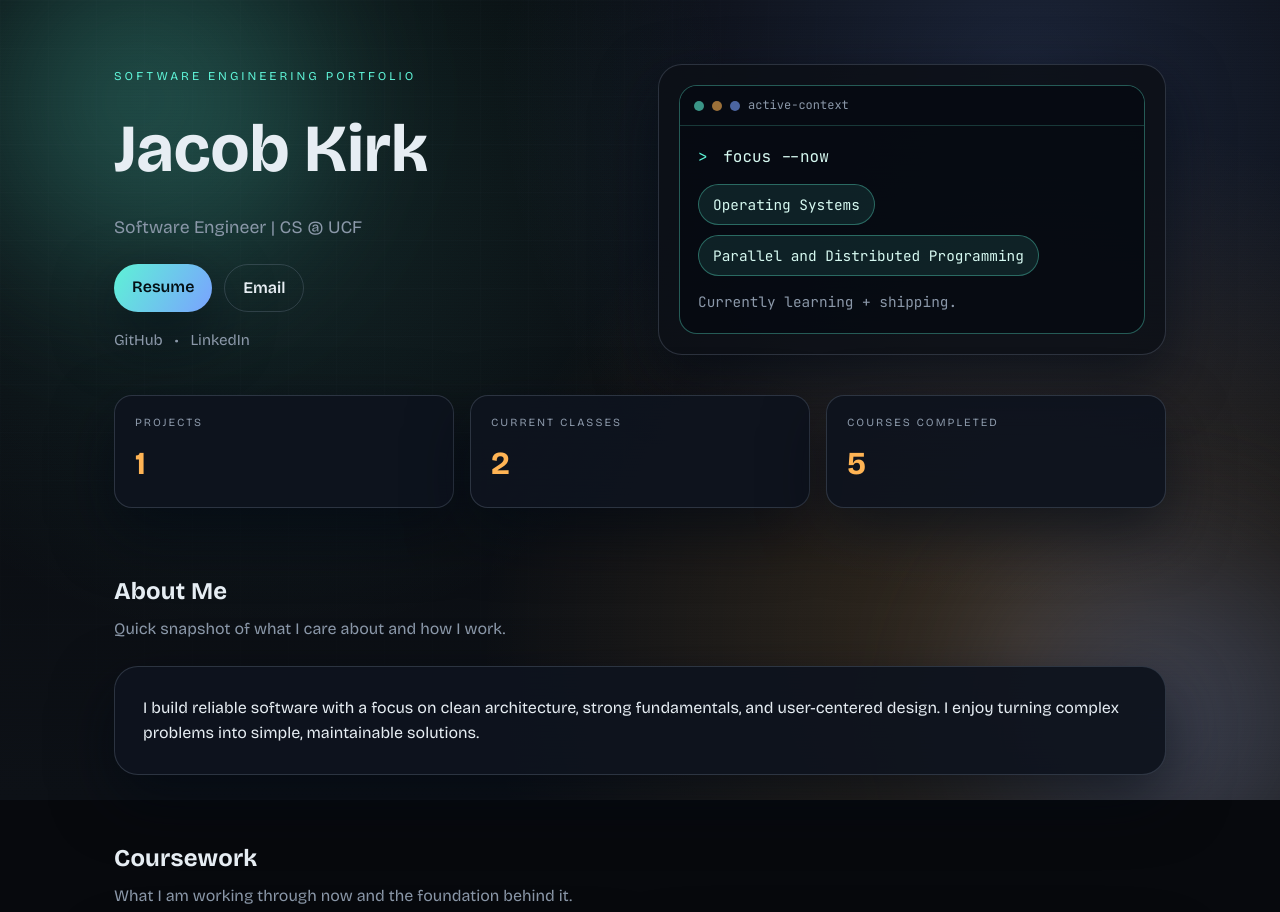
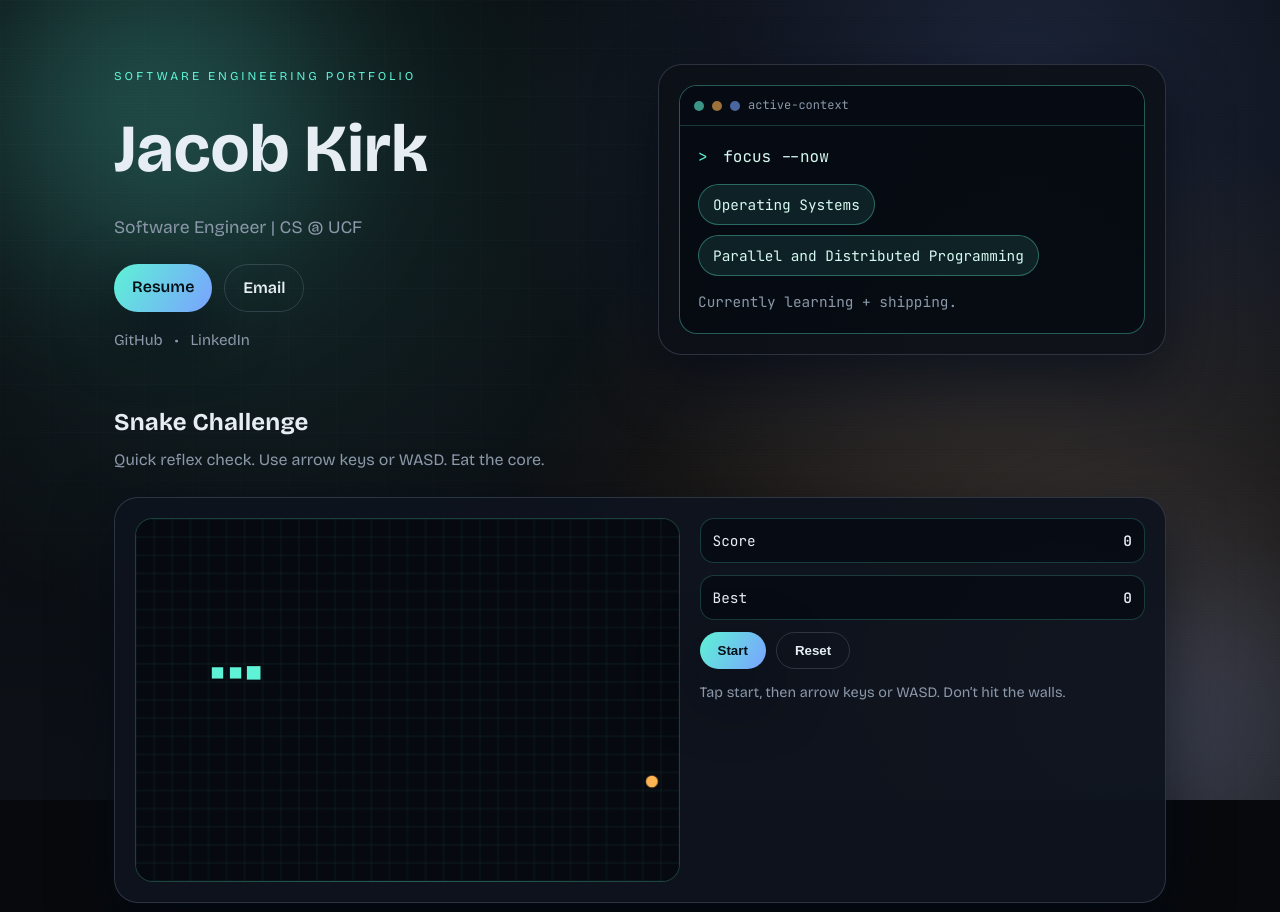
Before and after one commit to driverext/portfolio-jacob, a plain HTML site: page index.html in a window 1280 px wide. Shown: the top 912 px of the page. Drawn offline with nearby package versions, Linux system fonts and the light colour scheme.

Commit message:
Add Snake game section

```diff
--- a/index.html
+++ b/index.html
@@ -48,18 +48,28 @@
         </div>
       </header>
 
-      <section class="metrics">
-        <div class="metric-card">
-          <p class="metric-label">Projects</p>
-          <p id="metric-projects" class="metric-value">0</p>
+      <section class="game">
+        <div class="section-header">
+          <h2>Snake Challenge</h2>
+          <p class="section-sub">Quick reflex check. Use arrow keys or WASD. Eat the core.</p>
         </div>
-        <div class="metric-card">
-          <p class="metric-label">Current Classes</p>
-          <p id="metric-current" class="metric-value">0</p>
-        </div>
-        <div class="metric-card">
-          <p class="metric-label">Courses Completed</p>
-          <p id="metric-previous" class="metric-value">0</p>
+        <div class="game-card">
+          <canvas id="snake-canvas" width="480" height="320" aria-label="Snake game"></canvas>
+          <div class="game-panel">
+            <div class="game-stat">
+              <span>Score</span>
+              <strong id="snake-score">0</strong>
+            </div>
+            <div class="game-stat">
+              <span>Best</span>
+              <strong id="snake-best">0</strong>
+            </div>
+            <div class="game-controls">
+              <button id="snake-start" class="btn primary" type="button">Start</button>
+              <button id="snake-reset" class="btn ghost" type="button">Reset</button>
+            </div>
+            <p class="game-hint">Tap start, then arrow keys or WASD. Don’t hit the walls.</p>
+          </div>
         </div>
       </section>
 
--- a/script.js
+++ b/script.js
@@ -119,12 +119,168 @@ async function init() {
   renderList("current-list", data.currentClasses || []);
   renderList("previous-list", data.previousCoursework || []);
   renderProjects(data.projects || []);
-
-  setText("metric-projects", (data.projects || []).length);
-  setText("metric-current", (data.currentClasses || []).length);
-  setText("metric-previous", (data.previousCoursework || []).length);
 }
 
 init().catch((err) => {
   console.error(err);
 });
+
+function initSnake() {
+  const canvas = document.getElementById("snake-canvas");
+  if (!canvas) return;
+  const ctx = canvas.getContext("2d");
+  const scoreEl = document.getElementById("snake-score");
+  const bestEl = document.getElementById("snake-best");
+  const startBtn = document.getElementById("snake-start");
+  const resetBtn = document.getElementById("snake-reset");
+
+  const size = 16;
+  const cols = Math.floor(canvas.width / size);
+  const rows = Math.floor(canvas.height / size);
+  let snake = [];
+  let dir = { x: 1, y: 0 };
+  let food = { x: 10, y: 8 };
+  let score = 0;
+  let best = Number(localStorage.getItem("snakeBest") || 0);
+  let running = false;
+  let timer = null;
+
+  function resetGame() {
+    snake = [
+      { x: 6, y: 8 },
+      { x: 5, y: 8 },
+      { x: 4, y: 8 },
+    ];
+    dir = { x: 1, y: 0 };
+    score = 0;
+    placeFood();
+    updateScore();
+    draw();
+  }
+
+  function updateScore() {
+    if (scoreEl) scoreEl.textContent = score;
+    if (bestEl) bestEl.textContent = best;
+  }
+
+  function placeFood() {
+    let pos;
+    do {
+      pos = {
+        x: Math.floor(Math.random() * cols),
+        y: Math.floor(Math.random() * rows),
+      };
+    } while (snake.some((s) => s.x === pos.x && s.y === pos.y));
+    food = pos;
+  }
+
+  function step() {
+    const head = { x: snake[0].x + dir.x, y: snake[0].y + dir.y };
+    if (head.x < 0 || head.y < 0 || head.x >= cols || head.y >= rows) {
+      stopGame();
+      return;
+    }
+    if (snake.some((s) => s.x === head.x && s.y === head.y)) {
+      stopGame();
+      return;
+    }
+    snake.unshift(head);
+    if (head.x === food.x && head.y === food.y) {
+      score += 1;
+      if (score > best) {
+        best = score;
+        localStorage.setItem("snakeBest", String(best));
+      }
+      placeFood();
+      updateScore();
+    } else {
+      snake.pop();
+    }
+    draw();
+  }
+
+  function draw() {
+    ctx.clearRect(0, 0, canvas.width, canvas.height);
+    ctx.fillStyle = "#06090f";
+    ctx.fillRect(0, 0, canvas.width, canvas.height);
+
+    ctx.strokeStyle = "rgba(94, 242, 214, 0.08)";
+    for (let x = 0; x <= cols; x += 1) {
+      ctx.beginPath();
+      ctx.moveTo(x * size, 0);
+      ctx.lineTo(x * size, canvas.height);
+      ctx.stroke();
+    }
+    for (let y = 0; y <= rows; y += 1) {
+      ctx.beginPath();
+      ctx.moveTo(0, y * size);
+      ctx.lineTo(canvas.width, y * size);
+      ctx.stroke();
+    }
+
+    ctx.fillStyle = "#5ef2d6";
+    snake.forEach((s, idx) => {
+      const inset = idx === 0 ? 2 : 3;
+      ctx.fillRect(s.x * size + inset, s.y * size + inset, size - inset * 2, size - inset * 2);
+    });
+
+    ctx.fillStyle = "#ffb454";
+    ctx.beginPath();
+    ctx.arc(food.x * size + size / 2, food.y * size + size / 2, size / 3, 0, Math.PI * 2);
+    ctx.fill();
+  }
+
+  function startGame() {
+    if (running) return;
+    running = true;
+    timer = setInterval(step, 110);
+  }
+
+  function stopGame() {
+    running = false;
+    if (timer) clearInterval(timer);
+    timer = null;
+  }
+
+  function setDir(x, y) {
+    if (dir.x === -x && dir.y === -y) return;
+    dir = { x, y };
+  }
+
+  document.addEventListener("keydown", (e) => {
+    switch (e.key.toLowerCase()) {
+      case "arrowup":
+      case "w":
+        setDir(0, -1);
+        break;
+      case "arrowdown":
+      case "s":
+        setDir(0, 1);
+        break;
+      case "arrowleft":
+      case "a":
+        setDir(-1, 0);
+        break;
+      case "arrowright":
+      case "d":
+        setDir(1, 0);
+        break;
+      default:
+        return;
+    }
+    if (!running) startGame();
+  });
+
+  if (startBtn) startBtn.addEventListener("click", startGame);
+  if (resetBtn) {
+    resetBtn.addEventListener("click", () => {
+      stopGame();
+      resetGame();
+    });
+  }
+
+  bestEl.textContent = best;
+  resetGame();
+}
+
+window.addEventListener("load", initSnake);
--- a/styles.css
+++ b/styles.css
@@ -236,34 +236,58 @@ ul {
   font-size: 0.9rem;
 }
 
-.metrics {
-  margin-top: 40px;
-  display: grid;
-  grid-template-columns: repeat(auto-fit, minmax(200px, 1fr));
-  gap: 16px;
+.game {
+  margin-top: 48px;
   animation: rise 0.9s ease 0.1s forwards;
 }
 
-.metric-card {
-  padding: 18px 20px;
-  border-radius: 18px;
+.game-card {
+  display: grid;
+  grid-template-columns: minmax(240px, 1.1fr) minmax(220px, 0.9fr);
+  gap: 20px;
+  padding: 20px;
+  border-radius: 24px;
   background: var(--card-strong);
   border: 1px solid var(--border);
   box-shadow: var(--shadow);
 }
 
-.metric-label {
-  text-transform: uppercase;
-  letter-spacing: 2px;
-  font-size: 11px;
-  color: var(--muted);
+#snake-canvas {
+  width: 100%;
+  height: auto;
+  border-radius: 18px;
+  background: radial-gradient(circle at top, rgba(94, 242, 214, 0.15), transparent 60%),
+    #05070b;
+  border: 1px solid rgba(94, 242, 214, 0.25);
 }
 
-.metric-value {
-  font-size: 2rem;
-  font-weight: 700;
-  color: var(--accent-2);
-  margin-top: 6px;
+.game-panel {
+  display: grid;
+  gap: 12px;
+  align-content: start;
+}
+
+.game-stat {
+  display: flex;
+  justify-content: space-between;
+  align-items: center;
+  padding: 10px 12px;
+  border-radius: 14px;
+  background: rgba(6, 10, 18, 0.65);
+  border: 1px solid rgba(94, 242, 214, 0.2);
+  font-family: "JetBrains Mono", ui-monospace, SFMono-Regular, Menlo, Monaco, Consolas, "Liberation Mono", "Courier New", monospace;
+  font-size: 0.9rem;
+}
+
+.game-controls {
+  display: flex;
+  flex-wrap: wrap;
+  gap: 10px;
+}
+
+.game-hint {
+  color: var(--muted);
+  font-size: 0.9rem;
 }
 
 .section {
@@ -416,4 +440,8 @@ ul {
   .footer {
     flex-direction: column;
   }
+
+  .game-card {
+    grid-template-columns: 1fr;
+  }
 }
```
